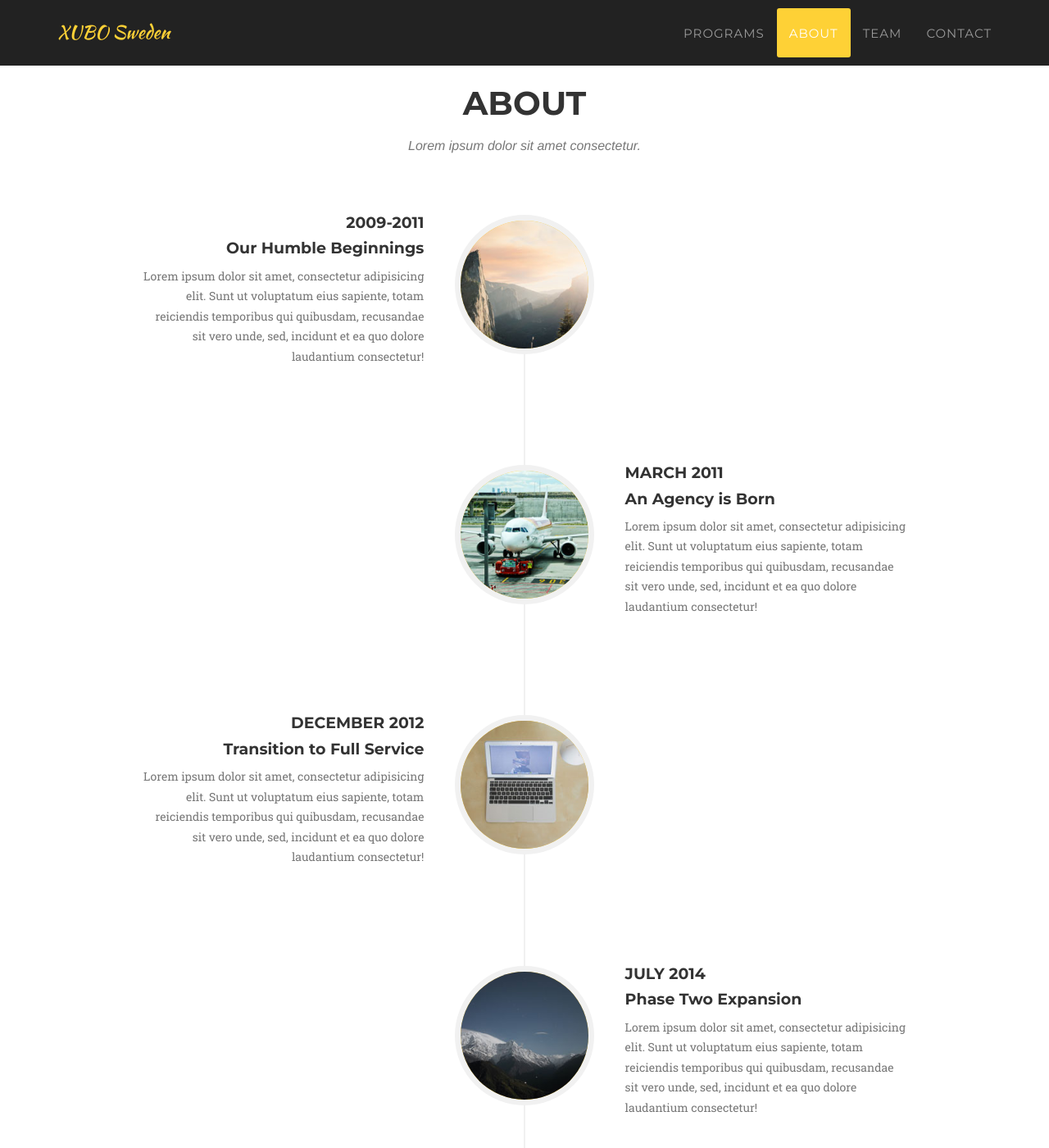
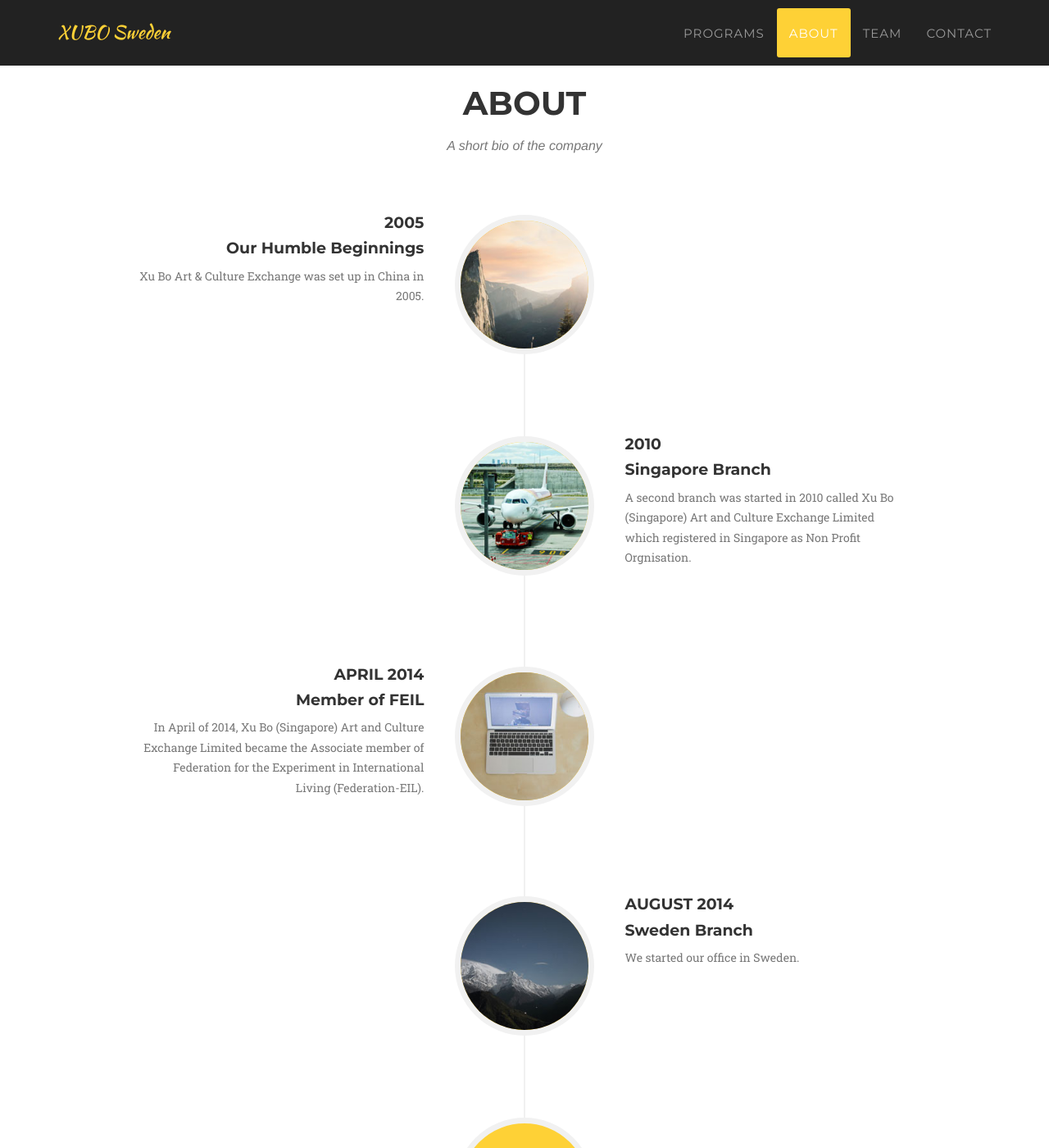
Before and after one commit to deene/xubo-sweden, a Jekyll site: the page built from index.html, in a window 1280 px wide and 1400 px high, scrolled down 1725 px. Shown: the whole window at 82% size. Built offline with Jekyll 4.4.1, drawn with Linux system fonts in a browser that asks for light colours; some web fonts are replaced; some of the changed text lies outside the part shown.

Commit message:
add contact

```diff
--- a/_includes/about.html
+++ b/_includes/about.html
@@ -4,7 +4,7 @@
             <div class="row">
                 <div class="col-lg-12 text-center">
                     <h2 class="section-heading">About</h2>
-                    <h3 class="section-subheading text-muted">Lorem ipsum dolor sit amet consectetur.</h3>
+                    <h3 class="section-subheading text-muted">A short bio of the company</h3>
                 </div>
             </div>
             <div class="row">
@@ -16,11 +16,11 @@
                             </div>
                             <div class="timeline-panel">
                                 <div class="timeline-heading">
-                                    <h4>2009-2011</h4>
+                                    <h4>2005</h4>
                                     <h4 class="subheading">Our Humble Beginnings</h4>
                                 </div>
                                 <div class="timeline-body">
-                                    <p class="text-muted">Lorem ipsum dolor sit amet, consectetur adipisicing elit. Sunt ut voluptatum eius sapiente, totam reiciendis temporibus qui quibusdam, recusandae sit vero unde, sed, incidunt et ea quo dolore laudantium consectetur!</p>
+                                    <p class="text-muted">Xu Bo Art & Culture Exchange was set up in China in 2005.</p>
                                 </div>
                             </div>
                         </li>
@@ -30,11 +30,11 @@
                             </div>
                             <div class="timeline-panel">
                                 <div class="timeline-heading">
-                                    <h4>March 2011</h4>
-                                    <h4 class="subheading">An Agency is Born</h4>
+                                    <h4>2010</h4>
+                                    <h4 class="subheading">Singapore Branch</h4>
                                 </div>
                                 <div class="timeline-body">
-                                    <p class="text-muted">Lorem ipsum dolor sit amet, consectetur adipisicing elit. Sunt ut voluptatum eius sapiente, totam reiciendis temporibus qui quibusdam, recusandae sit vero unde, sed, incidunt et ea quo dolore laudantium consectetur!</p>
+                                    <p class="text-muted">A second branch was started in 2010 called Xu Bo (Singapore) Art and Culture Exchange Limited which registered in Singapore as Non Profit Orgnisation.</p>
                                 </div>
                             </div>
                         </li>
@@ -44,11 +44,11 @@
                             </div>
                             <div class="timeline-panel">
                                 <div class="timeline-heading">
-                                    <h4>December 2012</h4>
-                                    <h4 class="subheading">Transition to Full Service</h4>
+                                    <h4>April 2014</h4>
+                                    <h4 class="subheading">Member of FEIL</h4>
                                 </div>
                                 <div class="timeline-body">
-                                    <p class="text-muted">Lorem ipsum dolor sit amet, consectetur adipisicing elit. Sunt ut voluptatum eius sapiente, totam reiciendis temporibus qui quibusdam, recusandae sit vero unde, sed, incidunt et ea quo dolore laudantium consectetur!</p>
+                                    <p class="text-muted">In April of 2014, Xu Bo (Singapore) Art and Culture Exchange Limited became the Associate member of Federation for the Experiment in International Living (Federation-EIL).</p>
                                 </div>
                             </div>
                         </li>
@@ -58,11 +58,11 @@
                             </div>
                             <div class="timeline-panel">
                                 <div class="timeline-heading">
-                                    <h4>July 2014</h4>
-                                    <h4 class="subheading">Phase Two Expansion</h4>
+                                    <h4>August 2014</h4>
+                                    <h4 class="subheading">Sweden Branch</h4>
                                 </div>
                                 <div class="timeline-body">
-                                    <p class="text-muted">Lorem ipsum dolor sit amet, consectetur adipisicing elit. Sunt ut voluptatum eius sapiente, totam reiciendis temporibus qui quibusdam, recusandae sit vero unde, sed, incidunt et ea quo dolore laudantium consectetur!</p>
+                                    <p class="text-muted">We started our office in Sweden.</p>
                                 </div>
                             </div>
                         </li>
--- a/_includes/contact.html
+++ b/_includes/contact.html
@@ -1,9 +1,29 @@
+<div class="container">
+
+</div>
+
 <section id="contact">
     <div class="container">
         <div class="row">
             <div class="col-lg-12 text-center">
+                <h1>
+                <p class="large text-muted">Our email address is <a href="mailto:sweden@xubo.org?Subject=Hello%20Xubo" target="_top">sweden@xubo.org</a>, you may either:</p>
+                </h1>
+                <a class='btn btn-default btn-xl' href='https://guarded-harbor-6399.herokuapp.com/single-contact-form'>Send us an message</a>
+                <h1>
+                <p class="large text-muted">or say hello to us in the below social networks</p>
+                </h1>
+                <h2><a href="https://www.facebook.com/xubo2005">Facebook</a></h2>
+                <h2><a href="http://instagram.com/xu_bo_singapore">Instagram</a></h2>
+                <h2><a href="https://twitter.com/DMjessie">Twitter</a></h2>
+                <h2><a href="https://www.pinterest.com/jiongd/">Pinterest</a></h2>
+            </div>
+        </div>
+        <!--
+        <div class="row">
+            <div class="col-lg-12 text-center">
                 <h2 class="section-heading">Contact Us</h2>
-                    <h3 class="section-subheading text-muted">Lorem ipsum dolor sit amet consectetur.</h3>
+                <h3 class="section-subheading text-muted">Just drop us a msg and we will come back to you asap.</h3>
             </div>
         </div>
         <div class="row">
@@ -20,7 +40,7 @@
                                 <p class="help-block text-danger"></p>
                             </div>
                             <div class="form-group">
-                                    <input type="tel" class="form-control" placeholder="Your Phone *" id="phone" required data-validation-required-message="Please enter your phone number.">
+                                <input type="tel" class="form-control" placeholder="Your Phone (optional)" id="phone" data-validation-required-message="Please enter your phone number.">
                                 <p class="help-block text-danger"></p>
                             </div>
                         </div>
@@ -39,5 +59,6 @@
                 </form>
             </div>
         </div>
+        -->
     </div>
 </section>
--- a/js/contact_me.js
+++ b/js/contact_me.js
@@ -18,8 +18,8 @@
                 firstName = name.split(' ').slice(0, -1).join(' ');
             }
             $.ajax({
-                url: "././mail/contact_me.php",
-                type: "POST",
+                url: "https://guarded-harbor-6399.herokuapp.com/-contact-us",
+                type: "GET",
                 data: {
                     name: name,
                     phone: phone,
@@ -49,8 +49,8 @@
                     $('#success > .alert-danger').append('</div>');
                     //clear all fields
                     $('#contactForm').trigger("reset");
-                },
-            })
+                }
+            });
         },
         filter: function() {
             return $(this).is(":visible");
```
Lines whose indentation alone changed are shown as unchanged.
